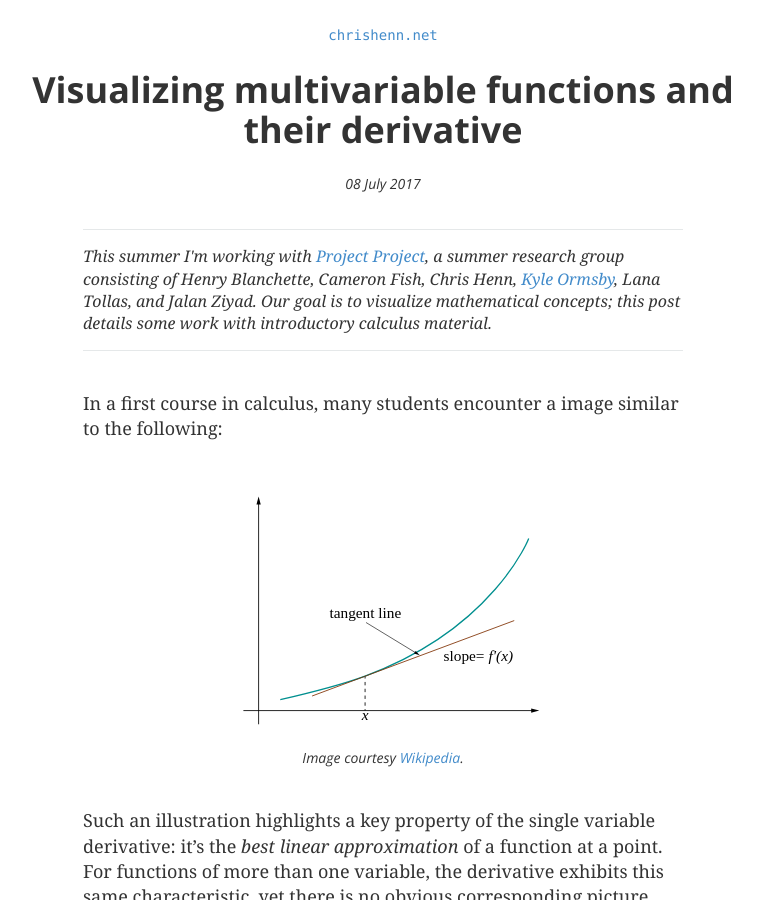
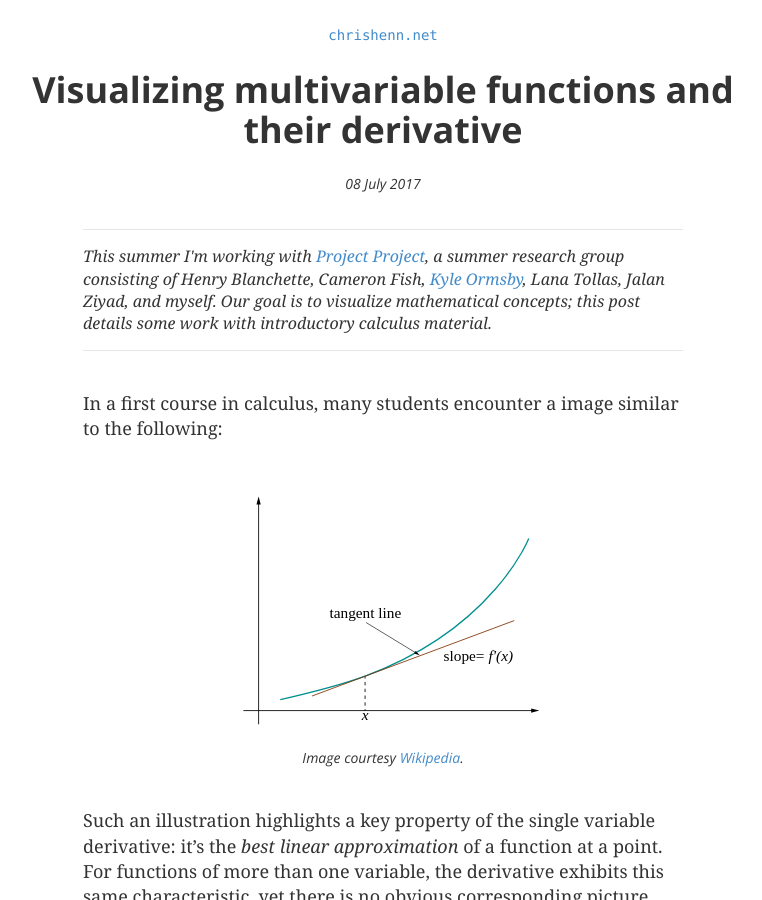
Before and after one commit to chnn/chrishenn-net, a Jekyll site: the page built from _posts/2017-07-08-visualizing-multivariable-derivative.md, in a window 1280 px wide and 900 px high. Shown: the whole window, without its empty margins (257-1019 px from the left). Built offline with Jekyll 4.4.1, drawn with Linux system fonts in a browser that asks for light colours.

Commit message:
Fix typo

```diff
--- a/_posts/2017-07-08-visualizing-multivariable-derivative.md
+++ b/_posts/2017-07-08-visualizing-multivariable-derivative.md
@@ -4,7 +4,7 @@ layout: post
 ---
 
 <div class="aside">
-  <p>This summer I'm working with <a href="http://blogs.reed.edu/projectproject/">Project Project</a>, a summer research group consisting of Henry Blanchette, Cameron Fish, Chris Henn, <a href="http://people.reed.edu/~ormsbyk/">Kyle Ormsby</a>, Lana Tollas, and Jalan Ziyad. Our goal is to visualize mathematical concepts; this post details some work with introductory calculus material.</p>
+  <p>This summer I'm working with <a href="http://blogs.reed.edu/projectproject/">Project Project</a>, a summer research group consisting of Henry Blanchette, Cameron Fish, <a href="http://people.reed.edu/~ormsbyk/">Kyle Ormsby</a>, Lana Tollas, Jalan Ziyad, and myself. Our goal is to visualize mathematical concepts; this post details some work with introductory calculus material.</p>
 </div>
 
 In a first course in calculus, many students encounter a image similar to the following:
```
